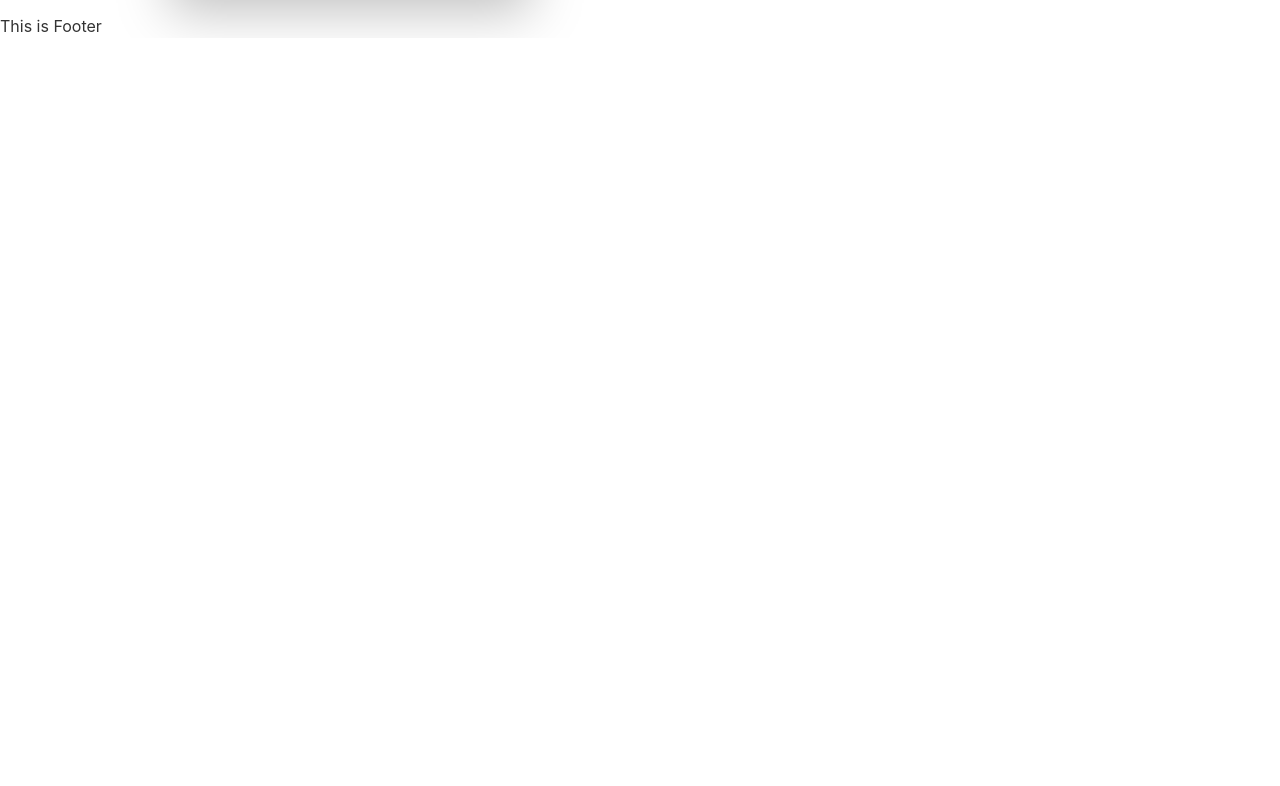
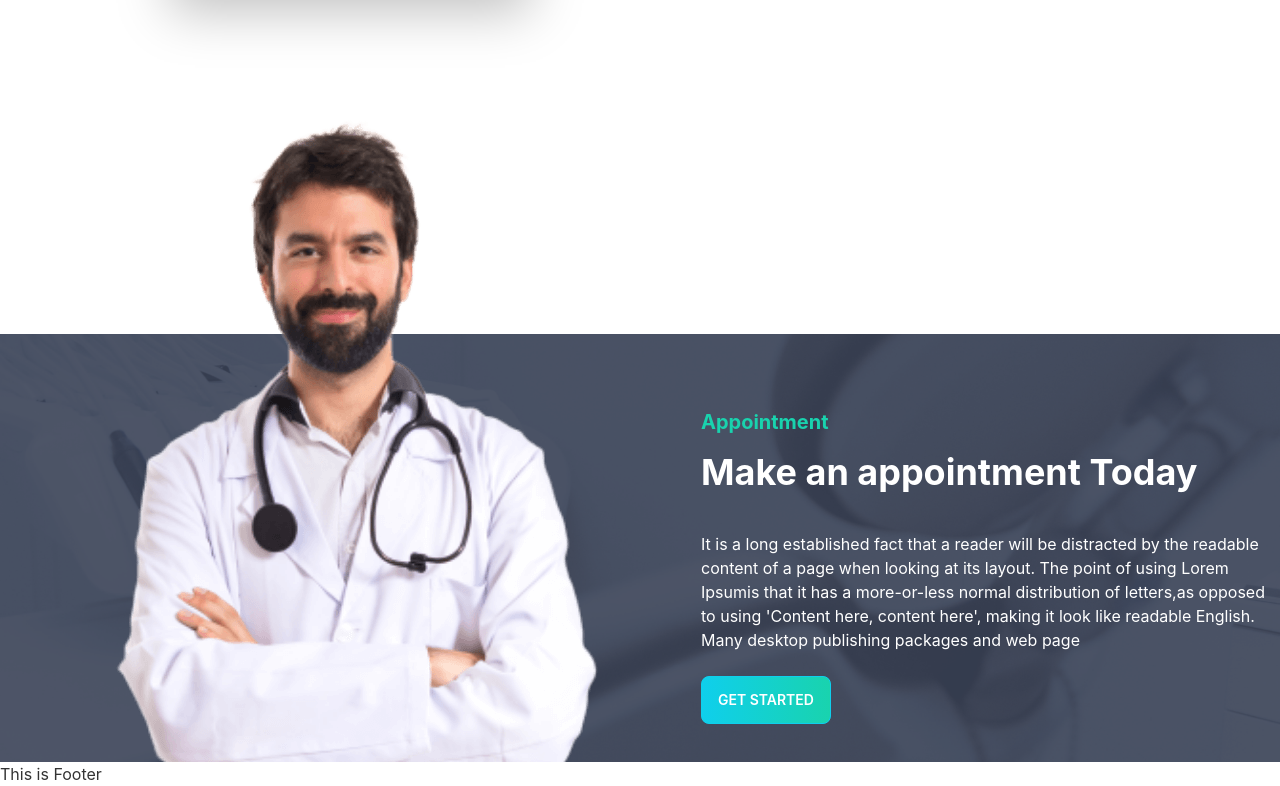
Before and after one commit to 100galib/doctorportal-client, a React (Create React App) app: page / in a window 1280 px wide. Shown: the part 2020-2806 px from the top of the page. Before the commit the page ends 2058 px from the top, so only its background shows below. Built offline with nearby package versions, Linux system fonts and the light colour scheme.

Commit message:
term and appoinment componet added

```diff
--- /dev/null
+++ b/src/Components/Pages/Home/Appoinment/Appoinment.js
@@ -0,0 +1,23 @@
+import React from 'react';
+import doctor from '../../../../assets/images/doctor-small.png'
+import appoinment from '../../../../assets/images/appointment.png'
+
+const Appoinment = () => {
+    return (
+            <section className='bg-cover bg-no-repeat bg-center lg:mt-80'  style={{ backgroundImage: `url(${appoinment})` }}>
+                <div className="hero">
+                    <div className="hero-content p-0 flex-col lg:flex-row">
+                        <img className='hidden lg:block w-3/5 -mt-56' src={doctor} alt='appoinment'/>
+                        <div>
+                            <h3 className='font-bold text-secondary text-xl pt-9'>Appointment</h3>
+                            <h1 className="text-4xl font-bold text-white my-4">Make an appointment Today</h1>
+                            <p className="py-6 text-white">It is a long established fact that a reader will be distracted by the readable content of a page when looking at its layout. The point of using Lorem Ipsumis that it has a more-or-less normal distribution of letters,as opposed to using 'Content here, content here', making it look like readable English. Many desktop publishing packages and web page</p>
+                            <button className="btn  btn-primary bg-gradient-to-r from-primary to-secondary text-white">Get Started</button>
+                        </div>
+                    </div>
+                </div>
+            </section>
+    );
+};
+
+export default Appoinment;
--- a/src/Components/Pages/Home/Home/Home.js
+++ b/src/Components/Pages/Home/Home/Home.js
@@ -4,6 +4,7 @@ import bgImage from '../../../../assets/images/bg.png';
 import Infocards from '../Infocards/Infocards';
 import Services from '../Services/Services';
 import Terms from '../Terms/Terms';
+import Appoinment from '../Appoinment/Appoinment';
 
 const Home = () => {
     return (
@@ -14,6 +15,7 @@ const Home = () => {
             </div>
             <Services></Services>
             <Terms></Terms>
+            <Appoinment></Appoinment>
         </div>
     );
 };
--- a/src/Components/Pages/Home/Terms/Terms.js
+++ b/src/Components/Pages/Home/Terms/Terms.js
@@ -6,7 +6,7 @@ const Terms = () => {
         <div className="hero mt-28">
             <div className="hero-content flex-col lg:flex-row">
                 <img src={termsImg} className="max-w-sm rounded-lg shadow-2xl" alt='terms'/>
-                <div className='ml-16 w-2/5'>
+                <div className='ml-16 lg:w-2/5'>
                     <h1 className="text-5xl font-bold">Exceptional Dental Care, on Your Terms</h1>
                     <p className="py-6">It is a long established fact that a reader will be distracted by the readable content of a page when looking at its layout. The point of using Lorem Ipsumis that it has a more-or-less normal distribution of letters,as opposed to using 'Content here, content here', making it look like readable English. Many desktop publishing packages and web page</p>
                     <button className="btn  btn-primary bg-gradient-to-r from-primary to-secondary text-white">Get Started</button>
```
